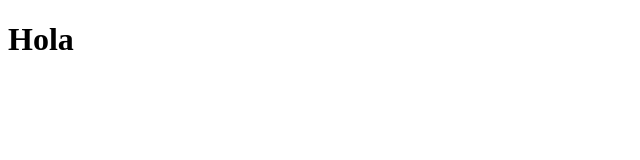
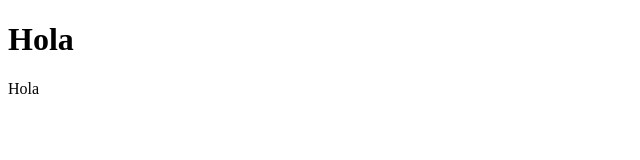
Before and after one commit to javincho/test, a plain HTML site: page index.html in a window 1280 px wide. Shown: the full height of the page, 0-640 px from the left. Drawn offline with Linux system fonts and the light colour scheme.

Commit message:
add section

```diff
--- a/index.html
+++ b/index.html
@@ -8,5 +8,8 @@
 </head>
 <body>
     <h1>Hola</h1>
+    <section>
+        Hola
+    </section>
 </body>
 </html>
```
